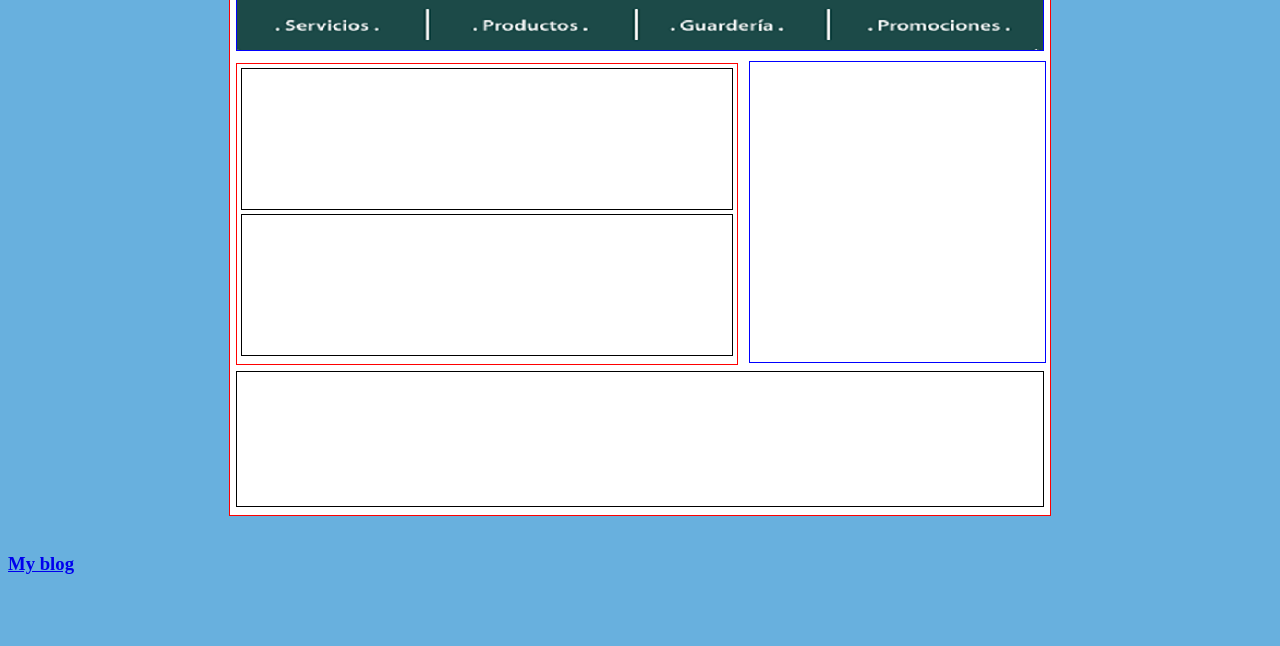
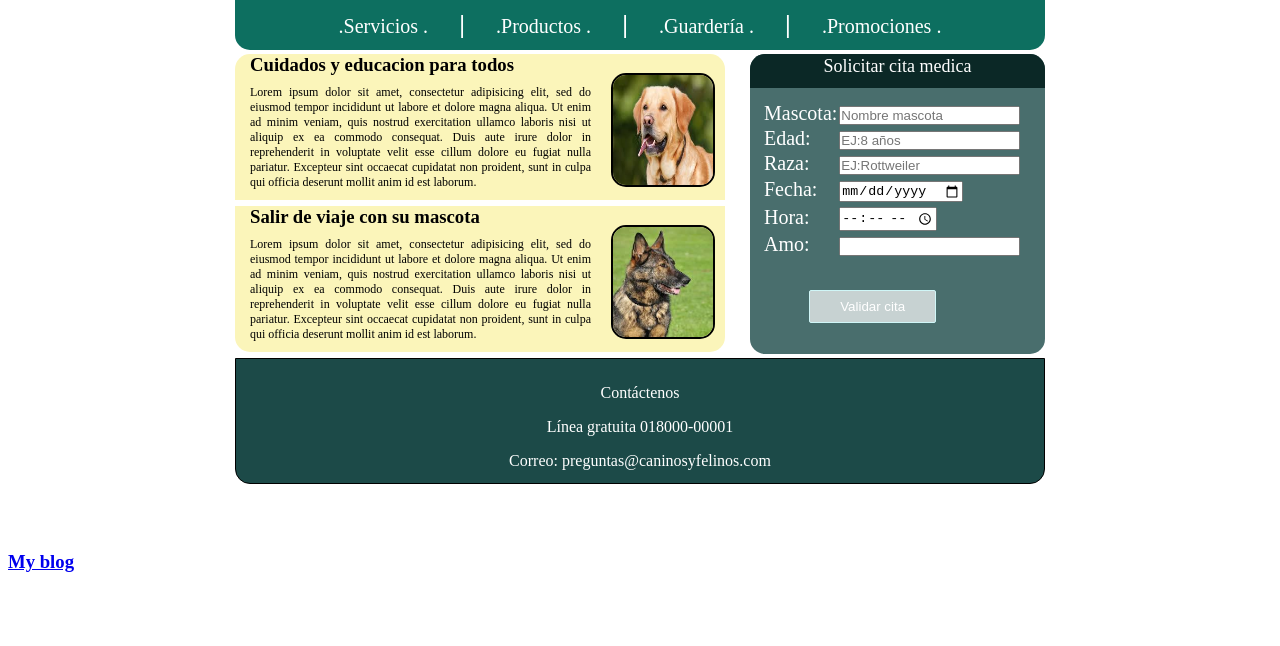
Before and after one commit to hectorcastro12/hectorcastro12.github.io, a plain HTML site: page maquetado.html in a window 1280 px wide. Shown: the part 154-800 px from the top of the page. Drawn offline with Linux system fonts and the light colour scheme.

Commit message:
terminado v3.1

```diff
--- a/estilos.css
+++ b/estilos.css
@@ -3,55 +3,161 @@
   padding: 0;
 }
 body{
-  background: #68b0de
+  background-color: #fff;
+  /* background: #68b0de; */
+  font-family: arial sans-serif;
 }
+
 main{
   background: #fff;
-  border: 1px solid red;
+  /* border: 1px solid red; */
   height: 660px;
-  width: 820px;
+  width: 810px;
   margin: auto;
+
 }
 header{
-  border: 1px solid blue;
+  /*border: 1px solid blue;*/
   height: 130px;
-  margin: 6px;
-  background-image: url(imagenes/Header.PNG);
+  /* margin-top: 4px; */
+  border-top: 15px 15px;
+
+}
+header img{
+  height: 100%;
+  width: 100%;
+  border-top-left-radius: 15px;
+  border-top-right-radius: 15px;
 }
 nav{
-  border: 1px solid blue;
+  text-align: center;
+  /*border: 1px solid blue;*/
   height: 50px;
-  margin: 6px;
-  background-image: url(imagenes/Nav.PNG);
+  background-color: #0d6f60;
+  border-bottom-left-radius: 15px;
+  border-bottom-right-radius: 15px
+
+}
+nav ul {
+  list-style: none;
+}
+nav ul li{
+  display: inline-block;
+  color: #ffffff;
+  /* padding: 5px 10px 5px 10px; */
+  font-size: 20px;
+  margin: 10px;
+}
+
+.separador {
+font-size: 26px;
+width: 20px;
+font-weight: bolder;
 }
 
 section{
-  border: 1px solid red;
+  /* border: 1px solid red; */
   height: 300px;
-  margin: 6px;
+  margin-left: -4px;
   width: 500px;
   float: left;
 }
+section .articulo1{
+  margin: 4px;
+  border-top-left-radius: 15px;
+  border-top-right-radius: 15px;
+}
+section .articulo2{
+  border-bottom-left-radius: 15px;
+  border-bottom-right-radius: 15px;
+}
+section article h3{
+  text-align: justify;
+  margin-left: 15px;
+  margin-top: 4px;
+  margin-bottom: 5px;
+
+}
+section article p{
+  text-align: justify;
+  font-size: 12px;
+  padding-top: 4px;
+  margin: 0px 20px 5px 15px;
+
+}
+section img{
+float: right;
+margin-left: 20px;
+margin-top: -8px;
+margin-right: 10px;
+border: 2px solid black;
+border-radius: 15px;
+}
 
 article{
-  border: 1px solid black;
-  height: 140px;
-  margin: 4px;
+  background-color: #FBF5BA;
+  /* border: 1px solid black; */
+  height: 146px;
+  margin: 6px;
   width: 490px;
-  }
+  margin-left: auto;
 
+}
+
+.asideh3{
+  background-color: #0B2826;
+  color: #ffffff;
+  padding: 2px;
+  text-align: center;
+  font-size: large;
+
+}
+aside header{
+  height: 30px;
+  border-radius: 15px 15px 0px 0px;
+}
 aside{
-  border: 1px solid blue;
+  background-color: #496E6D;
+  border-radius: 15px;
   height: 300px;
   margin: 4px;
+  margin-right: 0px;
   width: 295px;
   float: right;
 }
+aside form{
+  color: #fff;
+font-size: 20px;
+padding: 12px;
+text-align: justify;
+}
+aside table .send{
+  width:70%;
+	padding:8px 16px;
+	margin-top:32px;
+  margin-left: -30px;
+	border:1px solid rgb(208, 246, 247);
+	border-radius:2px;
+  cursor: pointer;
+
+	color:#fff;
+	background-color:#c7d2d2;
+}
+
 footer{
+  background-color: #1C4A48;
+  border-bottom-left-radius: 15px;
+  border-bottom-right-radius: 15px;
   clear: both;
   border: 1px solid black;
-  height: 134px;
-  margin: 6px;
-
-
+  height: 124px;
+  margin: auto;
 }
+footer p{
+  color: white;
+  margin-top: 3px;
+  text-align: center;
+}
+footer .contac{
+  margin-top: 25px;
+}
--- a/maquetado.html
+++ b/maquetado.html
@@ -7,16 +7,72 @@
   <title>Maquetado HTML5</title>
 </head>
 <body>
-<main>
-<header></header>
-<nav></nav>
-<section>
-  <article class=""></article>
-  <article class=""></article>
-</section>
-<aside class=""></aside>
-<footer></footer>
-</main>
+  <main>
+  <header><img src="imagenes/header.PNG" alt=""></header>
+  <nav>
+    <ul>
+      <li>.Servicios .</li>
+      <li class="separador">|</li>
+      <li>.Productos .</li>
+      <li class="separador">|</li>
+      <li>.Guardería .</li>
+      <li class="separador">|</li>
+      <li>.Promociones .</li>
+    </ul>
+  </nav>
+  <section>
+    <article class="articulo1">
+      <h3>Cuidados y educacion para todos</h3>
+      <img src="imagenes/art1.jpg" width= "100px" height="110px">
+      <p>Lorem ipsum dolor sit amet, consectetur adipisicing elit, sed do eiusmod tempor incididunt ut labore et dolore magna aliqua. Ut enim ad minim veniam, quis nostrud exercitation ullamco laboris nisi ut aliquip ex ea commodo consequat. Duis aute irure dolor in reprehenderit in voluptate velit esse cillum dolore eu fugiat nulla pariatur. Excepteur sint occaecat cupidatat non proident, sunt in culpa qui officia deserunt mollit anim id est laborum.</p>
+    </article>
+    <article class="articulo2">
+      <h3>Salir de viaje con su mascota</h3>
+      <img src="imagenes/art2.jpg" width="100px" height="110px">
+      <p>Lorem ipsum dolor sit amet, consectetur adipisicing elit, sed do eiusmod tempor incididunt ut labore et dolore magna aliqua. Ut enim ad minim veniam, quis nostrud exercitation ullamco laboris nisi ut aliquip ex ea commodo consequat. Duis aute irure dolor in reprehenderit in voluptate velit esse cillum dolore eu fugiat nulla pariatur. Excepteur sint occaecat cupidatat non proident, sunt in culpa qui officia deserunt mollit anim id est laborum.</p>
+    </article>
+  </section>
+  <aside>
+    <header class="asideh3">Solicitar cita medica</header>
+  <form class="formu" action="" method="">
+    <table>
+    <tr>
+      <td><label for="">Mascota:</label></td>
+      <td><input type="text" placeholder="Nombre mascota"></td>
+    </tr>
+    <tr>
+      <td><label for="">Edad:</label></td>
+      <td><input type="text" placeholder="EJ:8 años"></td>
+    </tr>
+    <tr>
+      <td><label for="">Raza:</label></td>
+      <td><input type="text" placeholder="EJ:Rottweiler"></td>
+    </tr>
+    <tr>
+      <td><label for="">Fecha:</label></td>
+      <td><input type="date" ></td>
+    </tr>
+    <tr>
+      <td><label for="">Hora:</label></td>
+      <td><input type="time" name="" value=""></td>
+    </tr>
+    <tr>
+      <td><label for="">Amo:</label></td>
+      <td><input type="text" name="" value=""></td>
+    </tr>
+    <tr>
+      <td><label for=""></label></td>
+      <td><input class="send" type="submit" name="" value="Validar cita" ></td>
+    </tr>
+    </table>
+  </form>
+  </aside>
+  <footer>
+    <p class="contac">Contáctenos</p>
+    <p>Línea gratuita 018000-00001</p>
+    <p>Correo: preguntas@caninosyfelinos.com</p>
+  </footer>
+  </main>
 <br>
 <a href="index.html"><h3>My blog</h3></a>
 </body>
```
Also changed, not shown: index.html (+1 -4 lines), imagenes/Header.PNG (deleted), imagenes/Nav.PNG (deleted), imagenes/art1.jpg (added), imagenes/art2.jpg (added).
